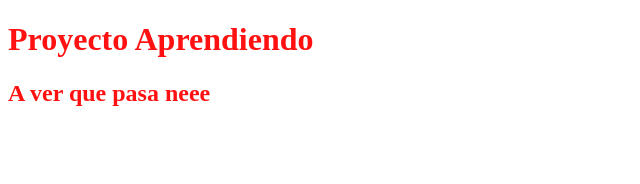
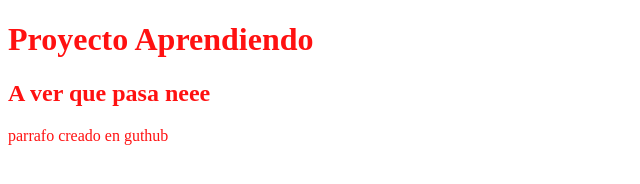
Before and after one commit to martin-delhugo/ISPC-1ro, a plain HTML site: page index.html in a window 1280 px wide. Shown: the whole page, without its empty margins (0-640 px from the left). Drawn offline with Linux system fonts and the light colour scheme.

Commit message:
Update index.html

```diff
--- a/index.html
+++ b/index.html
@@ -10,5 +10,6 @@
 <body>
     <h1>Proyecto Aprendiendo</h1>
     <h2>A ver que pasa neee</h2>
+    <p> parrafo creado en guthub </p>
 </body>
 </html>
```
